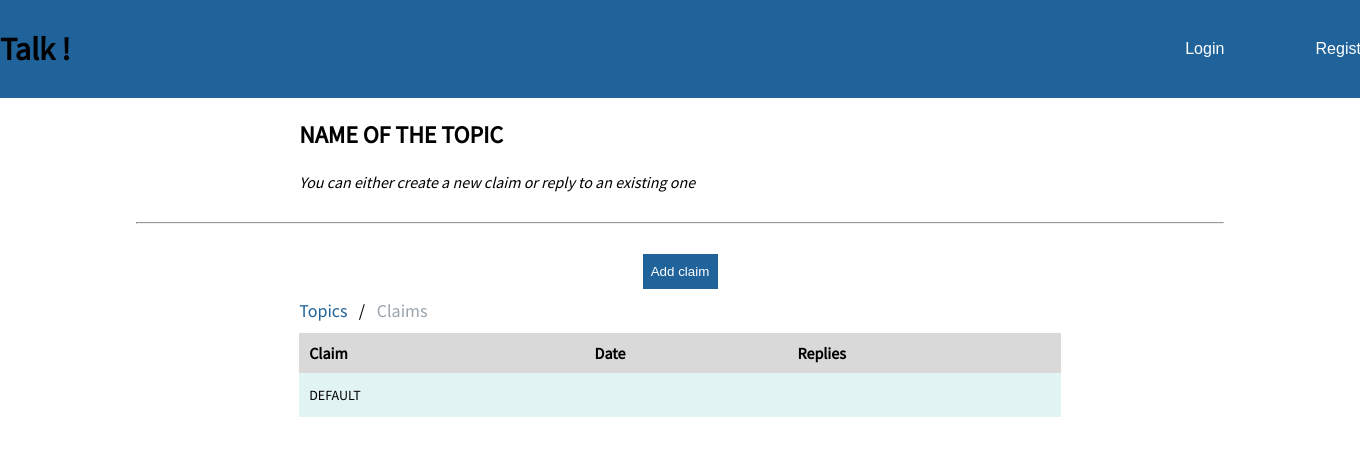
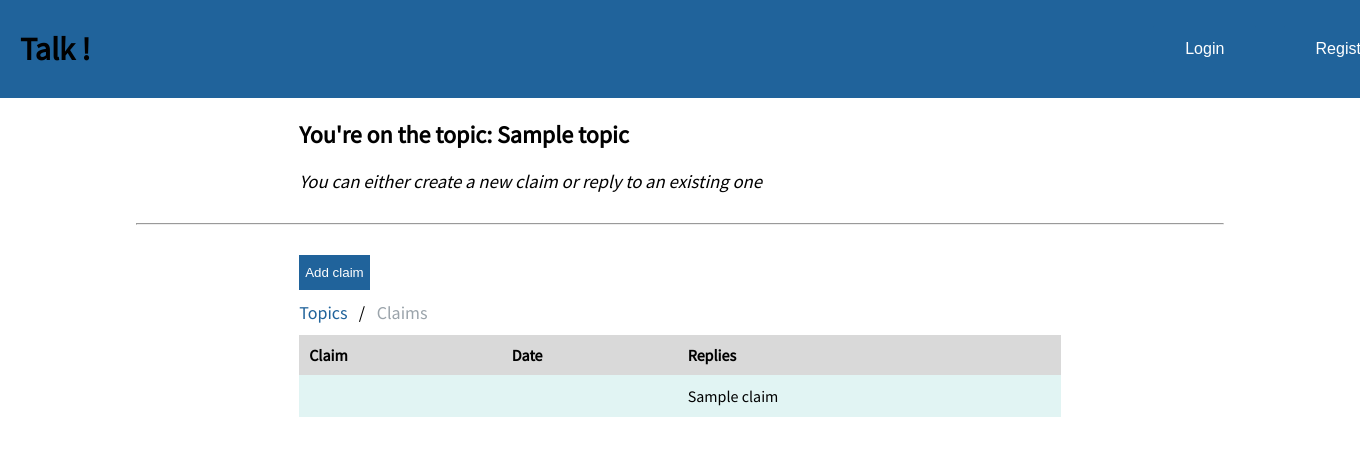
Before and after one commit to hugoBuissez/flask-forum, a Flask app: template templates/claims.html in a window 1360 px wide; the page is wider, and only the part inside the window is pictured. Shown: the top 456 px of that part. Run offline with Flask 2, Linux system fonts and the light colour scheme; the template is opened without the code that fills it: most values are stand-ins (such as "Sample title", 1, 10 or a date in 2020).

Commit message:
updating app and db

```diff
--- a/app.py
+++ b/app.py
@@ -13,10 +13,15 @@ cnx = mysql.connector.connect(host="localhost",
                               database="forum")
 cursor = cnx.cursor()
 
+#Q1 = "CREATE TABLE topic (id int PRIMARY KEY AUTO_INCREMENT, title varchar(50), subheading varchar(50), created_date varchar(50), claims int)"
+#Q2 = "CREATE TABLE claims (topicId int PRIMARY KEY,  FOREIGN KEY(topicId) REFERENCES topic(id), title varchar(50), subheading varchar(50), created_date varchar(50), replies int)"
+
+#cursor.execute(Q1)
+#cursor.execute(Q2)
 
 @app.route('/')
 def view():
-	sqlSelect = "SELECT * FROM topic ORDER BY idtopic DESC"
+	sqlSelect = "SELECT * FROM topic ORDER BY id DESC"
 	cursor.execute(sqlSelect ,())
 	results = cursor.fetchall()
 	cnx.commit()
@@ -29,12 +34,20 @@ def view():
 def claims(idtopic):
 
 	print(idtopic)
-	sqlDisplay = "SELECT * FROM claims WHERE related_topic=(%s) ORDER BY idclaim DESC"
+	sqlDisplay = "SELECT * FROM claims WHERE topicId=(%s)"
+	sqlTopicTitle = "SELECT * FROM topic WHERE id=(%s)"
+
 	cursor.execute(sqlDisplay, (idtopic, ))
 	results = cursor.fetchall()
+
+	cursor.execute(sqlTopicTitle, (idtopic, ))
+	title = cursor.fetchall()
+	print(results)
+
+
 	cnx.commit()
 
-	return render_template("claims.html", claims=results, topic=idtopic)
+	return render_template("claims.html", claims=results, topic=title)
 
 @app.route('/', methods=['GET', 'POST'])
 def addTopic():
@@ -52,14 +65,15 @@ def addTopic():
 @app.route('/claims', methods=['GET', 'POST'])
 def addClaim():
 
-	claimName = request.form["claimName"]
-	topRelated = request.form["topic"]
+	name = request.form["title"]
+	sub = request.form["sub"]
+	topic = request.form["topic"]
 
-	sqlInsert = "INSERT INTO claims (title, related_topic, replies) VALUES (%s,%s,%s)"
-	sqlIncre = "UPDATE topic SET claims = claims+1 WHERE idtopic = %s"
+	sqlInsert = "INSERT INTO claims (topicId, title, subheading) VALUES (%s,%s,%s)"
+	sqlIncre = "UPDATE topic SET claims = claims+1 WHERE id = %s"
 
-	cursor.execute(sqlInsert, (claimName, topRelated, 0))
-	cursor.execute(sqlIncre, (topRelated, ))
+	cursor.execute(sqlInsert, (topic, name, sub, ))
+	cursor.execute(sqlIncre, (topic, ))
 	cnx.commit()
 
-	return redirect(url_for("claims", idtopic=topRelated))
+	return redirect(url_for("claims", idtopic=topic))
--- a/static/styles.css
+++ b/static/styles.css
@@ -49,7 +49,7 @@ header nav {
 
 .center {
 	margin: 0 auto;
-	width: fit-content;
+	width: 70%;
 }
 
 /* Style the list */
@@ -231,7 +231,6 @@ tr:nth-child(even) {
   	border: none;
     color: white;
     height: 35px;
-    width: 75px;
     cursor: pointer;
 
 }
--- a/templates/claims.html
+++ b/templates/claims.html
@@ -14,7 +14,7 @@
 <body>
 
 	<header>
-		<h1>Talk !</h1>
+		<h1 style="margin-left: 20px">Talk !</h1>
 		<nav>
 			<ul>
 				<li><button onclick="showModal(this.id)" id="logBtn" class="btn">Login</button></li>
@@ -57,8 +57,8 @@
 
 
 	<div class="Claimsg">
-		<h2>NAME OF THE TOPIC</h2>
-		<h4 style="font-style: italic; font-weight: lighter;">You can either create a new claim or reply to an existing one</h4>
+		<h2>You're on the topic: {{ topic[0][1] }}</h2>
+		<h3 style="font-style: italic; font-weight: lighter;">You can either create a new claim or reply to an existing one</h3>
 	</div>
 
 	<hr>
@@ -73,9 +73,10 @@
 	</ul>
 
 	<div class="modal" id="addBtnModal">
-			<form class="modalCont" id="modalAdd" method="POST" action="/">
-			<input class="sqInput" type="text" name="topicName" placeholder="Name of your claim">
-			<input class="sqInput" type="text" name="topicSub" placeholder="Theme">
+			<form class="modalCont" id="modalAdd" method="POST" action="{{ url_for('addClaim') }}">
+			<input class="sqInput" type="text" name="title" placeholder="Name of your claim">
+			<input class="sqInput" type="text" name="sub" placeholder="Theme">
+			<input type="hidden" name="topic" value="{{ topic[0][0] }}">
 			<button type="submit" id="addBtn" class="addBtn" style="background-color: #7ead6a">Add</button>
 			</form>
 	</div>
@@ -91,17 +92,18 @@
 		{% for claim in claims %}
 		<tr>
 			<td>
-				{% if claim[2] %}
+				{% if claim[1] %}
 				<a href="">
-				{{claim[2]}}
+				{{claim[1]}}
 				</a>
 				{% endif %}
 
-				<p>DEFAULT</p>
+				{% if claim[2] %} <p> {{claim[2]}} </p> {% endif %}
 
 			</td>
 			<td>{% if claim[3] %} {{claim[3]}} {% endif %}</td>
-			<td>{% if claim[4] %} {{claim[4]}} {% endif %}</td>
+			<td>{{claim[4]}}</td>
+
 		</tr>
 
 		{% endfor %}
--- a/templates/replies.html
+++ b/templates/replies.html
@@ -14,7 +14,7 @@
 <body>
 
 	<header>
-		<h1>Talk !</h1>
+		<h1 style="margin-left: 20px" >Talk !</h1>
 		<nav>
 			<ul>
 				<li><button id="logBtn" class="btn">Login</button></li>
```
Also changed, not shown: db.sql (+14 -13 lines), templates/index.html (+3 -4 lines), images/favicon.svg (added), 1 other file.
